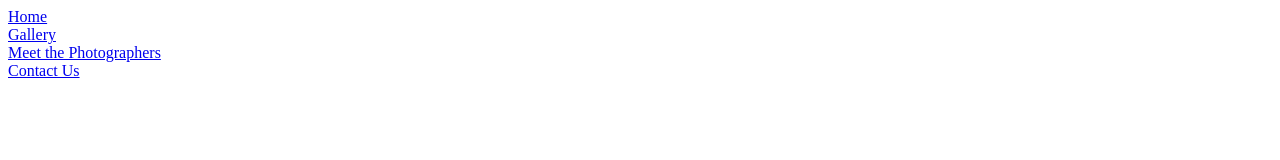
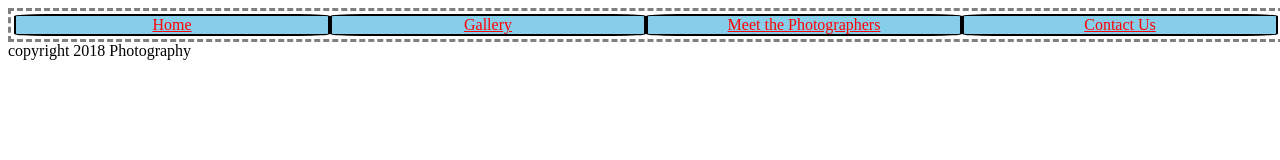
Before and after one commit to CodeFuGrandmaster/website, a plain HTML site: page meet.html in a window 1280 px wide. Drawn offline with nearby package versions, Linux system fonts and the light colour scheme.

Commit message:
[v0.02] Basic Functionality/Structure

```diff
--- a/meet.html
+++ b/meet.html
@@ -1,33 +1,41 @@
-<!doctype html>
+<!DOCTYPE html>
 
 
-<html>
+
+<html lang="en">
+
   <head>
+    <meta charset="utf-8">
+    <meta name="viewport" content="width=device-width, initial-scale=1.0">
+    <title>Photography - Meet the Photographers</title>
+    <link rel="stylesheet" href="stylesHome.css">
+    <script src="https://ajax.googleapis.com/ajax/libs/jquery/3.3.1/jquery.min.js"></script>
+  </head>
 
-  </head>
   <body>
+
     <header>
 
     </header>
+
     <nav>
-       <div class="link-box">
+      <div class="link-box">
         <a class="main-link" href="index.html">Home</a>
       </div>
-      <div>
-        <a href="gallery.html">Gallery</a>
+      <div class="link-box">
+        <a class="main-link" href="gallery.html">Gallery</a>
       </div>
-      <div>
-        <a href="meet.html">Meet the Photographers</a>
+      <div class="link-box">
+        <a class="main-link" href="meet.html">Meet the Photographers</a>
       </div>
-      <div>
-        <a href="contact.html">Contact Us</a>
+      <div class="link-box">
+        <a class="main-link" href="contact.html">Contact Us</a>
       </div>
     </nav>
-    <main>
 
-    </main>
     <footer>
+      <span>copyright 2018 Photography</span>
+    </footer>
 
-    </footer>
   </body>
 </html>
```
